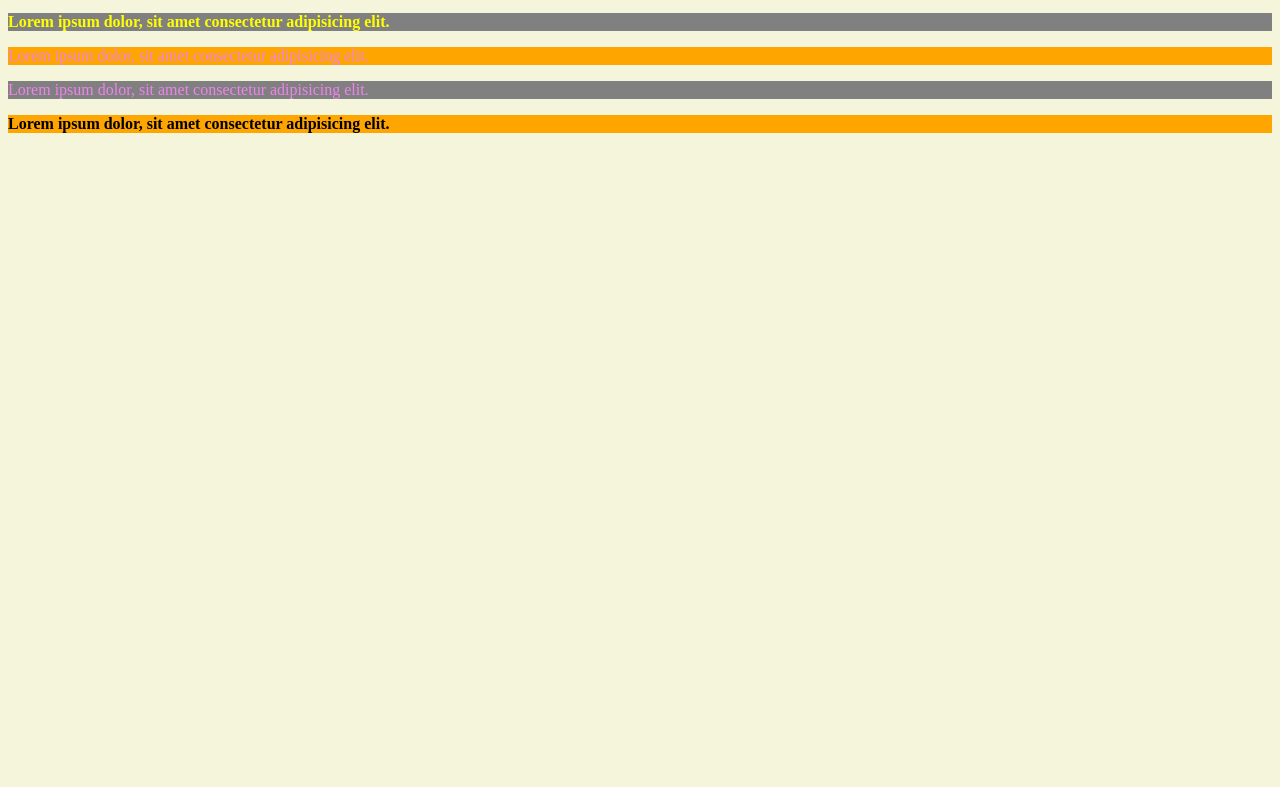
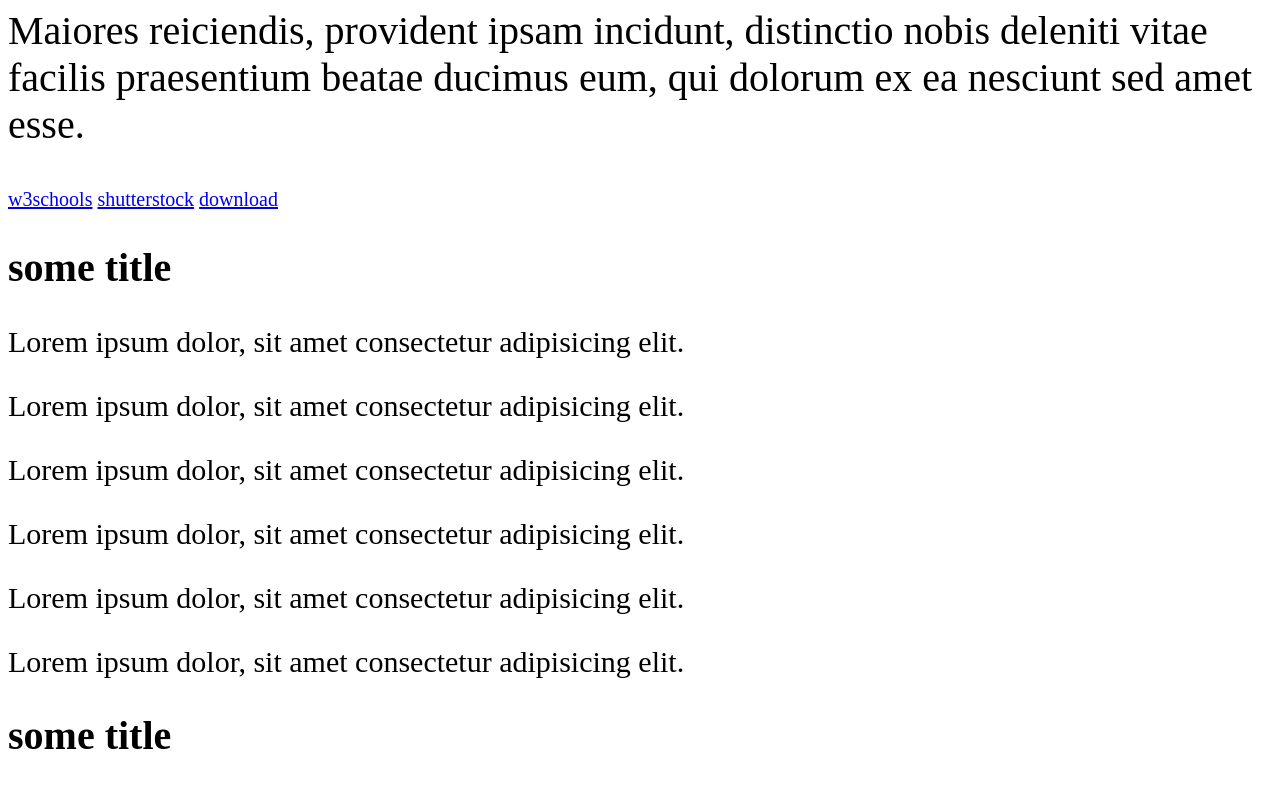
Before and after one commit to DanielzGIThub/iSA_FD_CSS_basics, a plain HTML site: page index.html in a window 1280 px wide. Shown: the part 713-1500 px from the top of the page. Before the commit the page ends 862 px from the top, so only its background shows below. Drawn offline with Linux system fonts and the light colour scheme.

Commit message:
Font-size realtive tested

```diff
--- a/css/styles.css
+++ b/css/styles.css
@@ -1,38 +1,21 @@
-/*nth-child and nth-of-type selectors:*/
+/*relative font-size*/
 
-div[class^="test-rel"] p:nth-child(even){
-    background: grey;
+#main{
+    font-size: 20px;
 }
 
-div[class^="test-rel"] p:nth-child(odd){
-    background: orange;
+h1{
+    font-size: 4em; /*inherits from #main*/
 }
 
-div[class^="test-rel"] p:nth-child(3n+1){
-    font-weight: bold;
-    color: black;
+p{
+    font-size: 200%;
 }
 
-div[class^="test-rel"] p:nth-child(3){/*3rd child i.e. h2(1) p(2) p(3)*/
-    color: yellow;
+h2{
+    font-size: 2em; /*inherits from div class=test-rel*/
 }
 
-div[class^="test-rel"] p:nth-of-type(3){/*3rd of p type i.e. p(1) p(2) p(3)*/
-    color: yellow;
+div[class^="test-rel"] p{
+    font-size: 150%;
 }
-
-/*combining selectors*/
-
-p.test{
-    color: red;
-}
-
-a.test{
-    color: green;
-}
-
-/*Universal selector, replaces default browser's styles*/
-*{
-    color: violet;
-    background-color: beige;
-}
```
